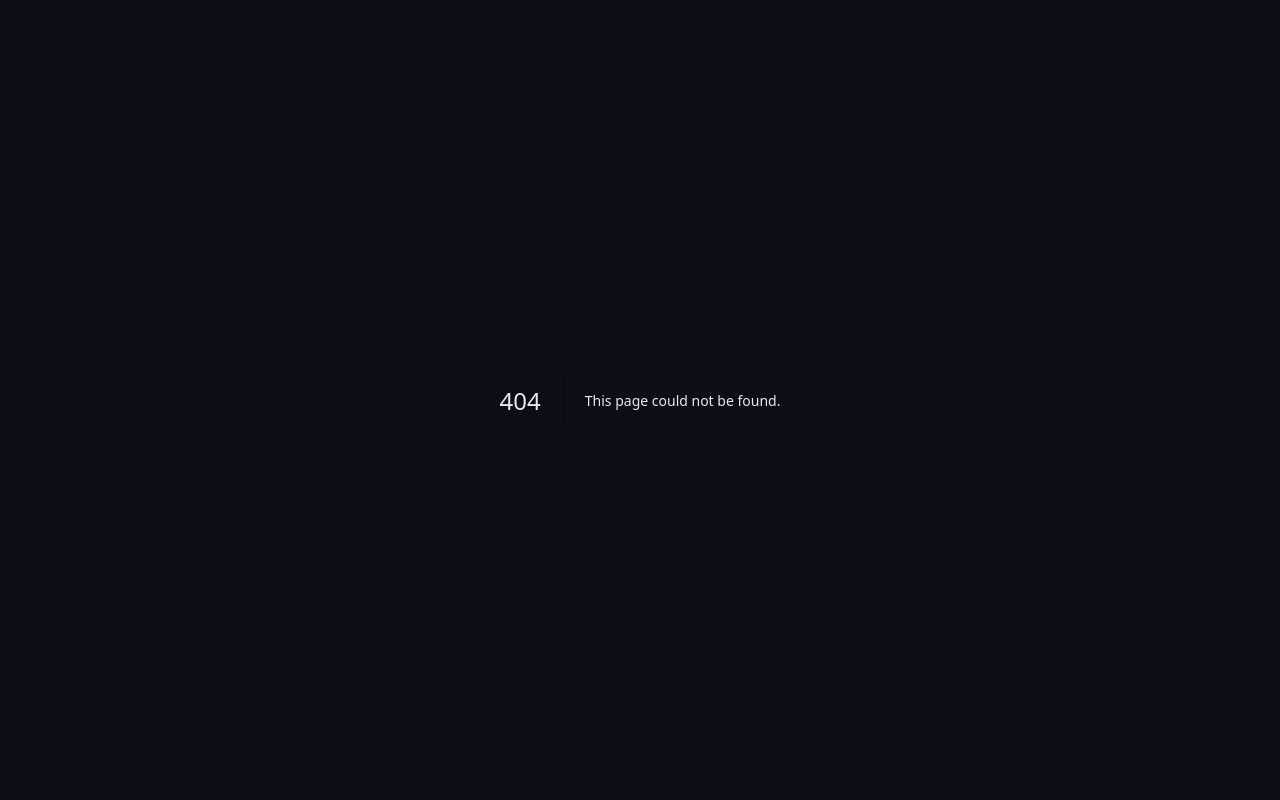
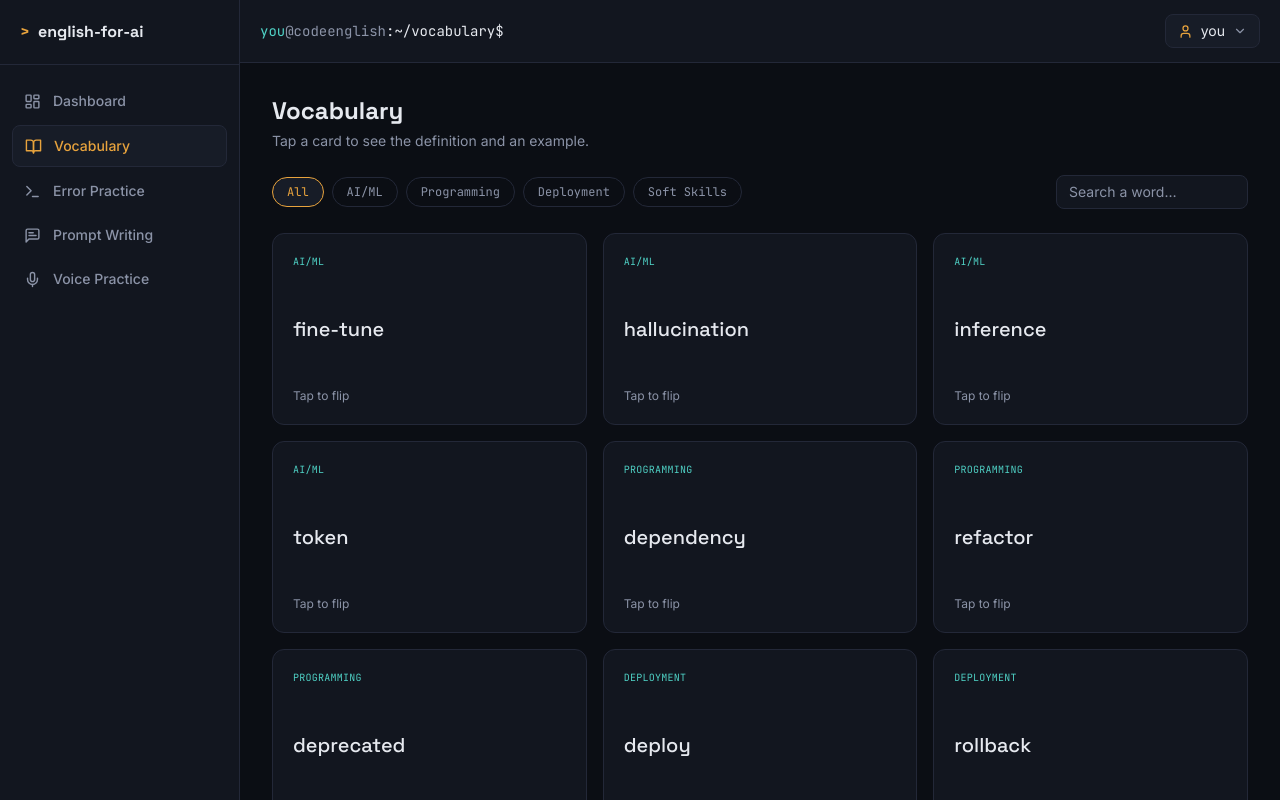
Before and after one commit to raufmahmudov311-bit/english-for-ai, a Next.js app: page /vocabulary in a window 1280 px wide. Before the commit this address had no page. Shown: the top 800 px of the page. Built offline with nearby package versions, Linux system fonts and the light colour scheme.

Commit message:
Create page.js

```diff
--- /dev/null
+++ b/app/(dashboard)/vocabulary/page.js
@@ -0,0 +1,72 @@
+"use client";
+
+import { useState } from "react";
+import FlashCard from "@/components/FlashCard";
+
+const CATEGORIES = ["All", "AI/ML", "Programming", "Deployment", "Soft Skills"];
+
+const WORDS = [
+  { term: "fine-tune", category: "AI/ML", definition: "To further train an existing AI model on specific data so it performs better at a narrow task.", example: "We fine-tuned the model on our support tickets." },
+  { term: "hallucination", category: "AI/ML", definition: "When an AI model confidently generates information that is false or made up.", example: "The chatbot's answer was a hallucination — that feature doesn't exist." },
+  { term: "inference", category: "AI/ML", definition: "The process of an AI model producing an output from a given input, after training.", example: "Inference is slower on larger models." },
+  { term: "token", category: "AI/ML", definition: "A small chunk of text (word or part of a word) that a language model processes.", example: "This prompt uses about two hundred tokens." },
+  { term: "dependency", category: "Programming", definition: "A piece of external code your project needs in order to run.", example: "Installing this package added twelve new dependencies." },
+  { term: "refactor", category: "Programming", definition: "To restructure existing code without changing what it does, usually to make it cleaner.", example: "I refactored the login function to remove duplicate code." },
+  { term: "deprecated", category: "Programming", definition: "No longer recommended for use, often because something newer replaced it.", example: "This method is deprecated — use the new API instead." },
+  { term: "deploy", category: "Deployment", definition: "To publish your application so it's live and accessible to users.", example: "We deploy to production every Friday." },
+  { term: "rollback", category: "Deployment", definition: "To revert to a previous, working version after a bad deployment.", example: "We had to roll back after the update broke checkout." },
+  { term: "environment variable", category: "Deployment", definition: "A configuration value stored outside your code, often used for secrets or settings.", example: "The API key is stored as an environment variable." },
+  { term: "blocker", category: "Soft Skills", definition: "Something that is stopping you from making progress on a task.", example: "The main blocker right now is waiting on API access." },
+  { term: "walk me through", category: "Soft Skills", definition: "A polite way to ask someone to explain something step by step.", example: "Can you walk me through how the deployment works?" },
+];
+
+export default function VocabularyPage() {
+  const [active, setActive] = useState("All");
+  const [query, setQuery] = useState("");
+
+  const filtered = WORDS.filter((w) => {
+    const matchesCategory = active === "All" || w.category === active;
+    const matchesQuery = w.term.toLowerCase().includes(query.toLowerCase());
+    return matchesCategory && matchesQuery;
+  });
+
+  return (
+    <div>
+      <div className="mb-6">
+        <h1 className="font-display text-2xl font-semibold text-ink">Vocabulary</h1>
+        <p className="text-muted text-sm mt-1">Tap a card to see the definition and an example.</p>
+      </div>
+
+      <div className="flex flex-wrap items-center gap-2 mb-6">
+        {CATEGORIES.map((c) => (
+          <button
+            key={c}
+            onClick={() => setActive(c)}
+            className={`rounded-full px-3.5 py-1.5 text-xs font-mono border transition-colors ${
+              active === c
+                ? "border-amber text-amber bg-surface2"
+                : "border-border text-muted hover:text-ink"
+            }`}
+          >
+            {c}
+          </button>
+        ))}
+        <input
+          value={query}
+          onChange={(e) => setQuery(e.target.value)}
+          placeholder="Search a word…"
+          className="ml-auto rounded-lg border border-border bg-surface px-3 py-1.5 text-sm text-ink placeholder:text-muted focus:outline-none focus:border-amber/50 w-full sm:w-48"
+        />
+      </div>
+
+      <div className="grid gap-4 sm:grid-cols-2 lg:grid-cols-3">
+        {filtered.map((w) => (
+          <FlashCard key={w.term} {...w} />
+        ))}
+        {filtered.length === 0 && (
+          <p className="text-sm text-muted col-span-full">No words match "{query}".</p>
+        )}
+      </div>
+    </div>
+  );
+}
```
